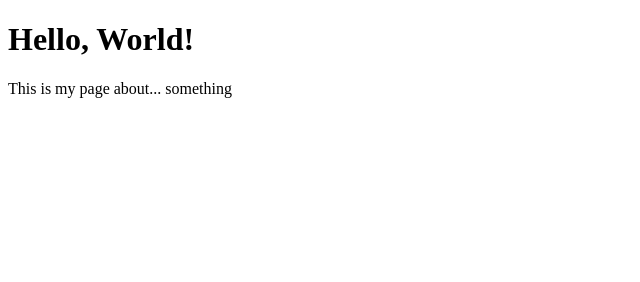
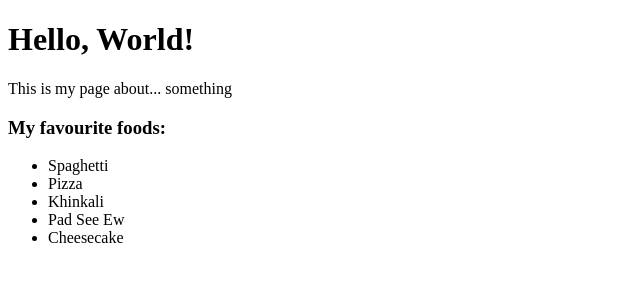
Before and after one commit to CaptainKirioto/projekt__modul-2, a plain HTML site: page index.html in a window 1280 px wide. Shown: the whole page, without its empty margins (0-640 px from the left). Drawn offline with Linux system fonts and the light colour scheme.

Commit message:
Add list
Added unordered list of my favourite foods

```diff
--- a/index.html
+++ b/index.html
@@ -11,6 +11,14 @@
     <main>
         <h1>Hello, World!</h1>
         <p>This is my page about... something</p>
+        <h3>My favourite foods:</h3>
+        <ul>
+            <li>Spaghetti</li>
+            <li>Pizza</li>
+            <li>Khinkali</li>
+            <li>Pad See Ew</li>
+            <li>Cheesecake</li>
+        </ul>
     </main>
     <footer></footer>
 </body>
```
